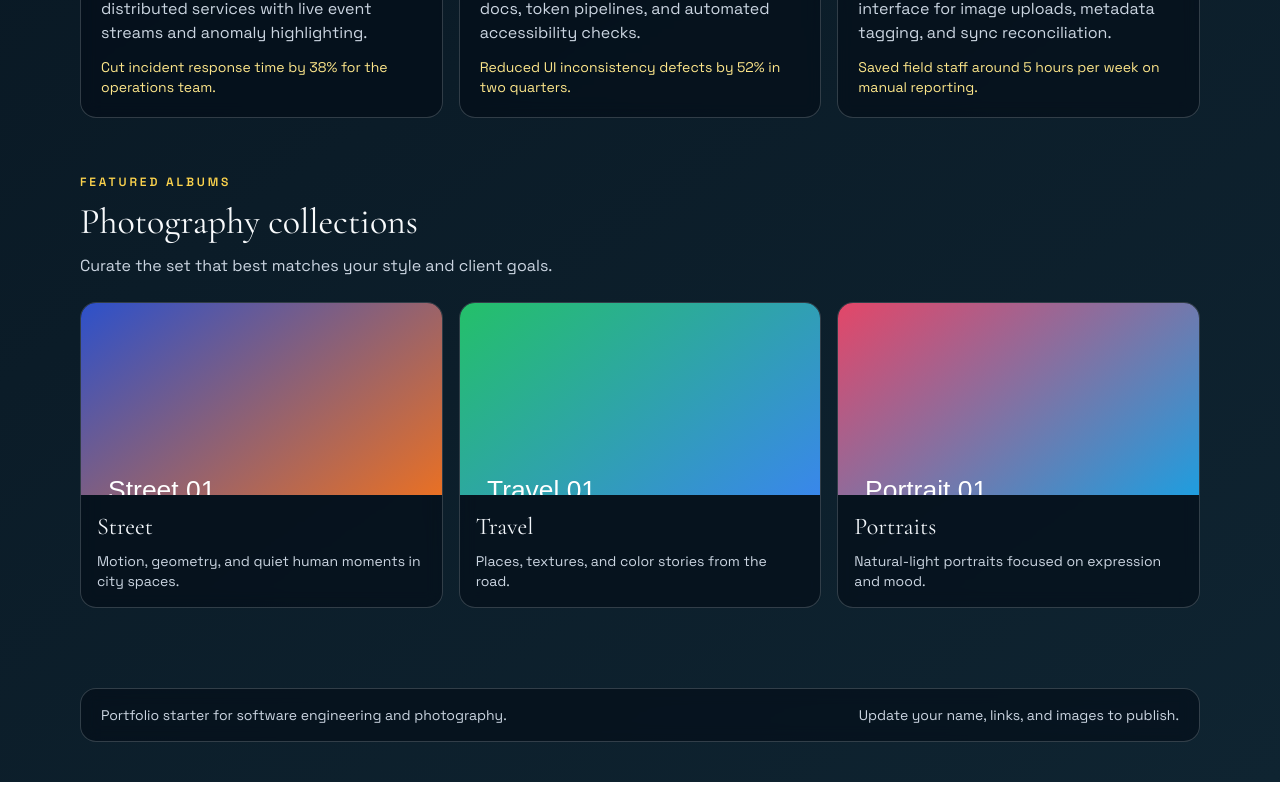
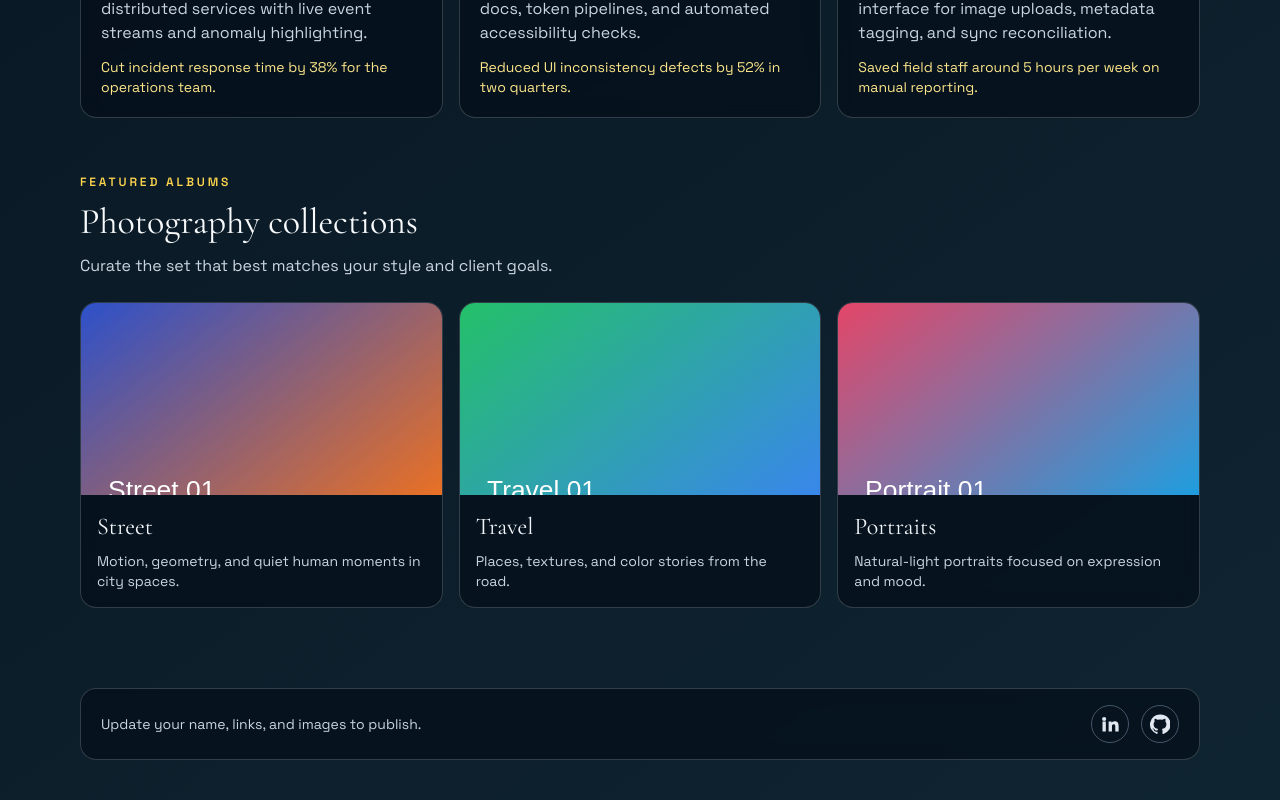
Before and after one commit to rynbhuiya/portfolio-website-v1, a Next.js app: page / in a window 1280 px wide. Shown: the part 898-1698 px from the top of the page. Built offline with nearby package versions, Linux system fonts and the light colour scheme.

Commit message:
add footer icons

```diff
--- a/src/components/SiteFooter.tsx
+++ b/src/components/SiteFooter.tsx
@@ -1,9 +1,35 @@
 export function SiteFooter() {
+  const linkedinUrl = "https://www.linkedin.com/in/rynbhuiya/";
+  const githubUrl = "https://github.com/rynbhuiya";
+
   return (
     <footer className="site-shell pb-10 pt-4">
       <div className="glass-panel flex flex-wrap items-center justify-between gap-3 px-5 py-4 text-sm text-slate-300">
-        <p>Portfolio starter for software engineering and photography.</p>
         <p>Update your name, links, and images to publish.</p>
+        <div className="flex items-center gap-3">
+          <a
+            href={linkedinUrl}
+            target="_blank"
+            rel="noreferrer"
+            aria-label="LinkedIn profile"
+            className="rounded-full border border-slate-600 p-2 text-slate-200 transition hover:border-amber-300 hover:text-amber-200"
+          >
+            <svg viewBox="0 0 24 24" className="h-5 w-5 fill-current" aria-hidden="true">
+              <path d="M4.98 3.5a2.5 2.5 0 1 0 0 5 2.5 2.5 0 0 0 0-5ZM3 9h4v12H3V9Zm7 0h3.8v1.64h.05c.53-1 1.82-2.05 3.74-2.05 4 0 4.75 2.63 4.75 6.06V21h-4v-5.57c0-1.33-.03-3.04-1.86-3.04-1.86 0-2.14 1.45-2.14 2.95V21h-4V9Z" />
+            </svg>
+          </a>
+          <a
+            href={githubUrl}
+            target="_blank"
+            rel="noreferrer"
+            aria-label="GitHub profile"
+            className="rounded-full border border-slate-600 p-2 text-slate-200 transition hover:border-amber-300 hover:text-amber-200"
+          >
+            <svg viewBox="0 0 24 24" className="h-5 w-5 fill-current" aria-hidden="true">
+              <path d="M12 .5a12 12 0 0 0-3.79 23.39c.6.11.82-.26.82-.58v-2.04c-3.34.72-4.04-1.43-4.04-1.43-.55-1.38-1.34-1.75-1.34-1.75-1.1-.74.08-.73.08-.73 1.21.09 1.85 1.25 1.85 1.25 1.08 1.84 2.82 1.31 3.5 1 .11-.79.42-1.31.76-1.62-2.67-.3-5.48-1.33-5.48-5.9 0-1.3.47-2.37 1.24-3.2-.12-.3-.54-1.52.12-3.17 0 0 1.01-.33 3.3 1.22a11.5 11.5 0 0 1 6 0c2.28-1.55 3.29-1.22 3.29-1.22.66 1.65.24 2.87.12 3.17.77.83 1.24 1.9 1.24 3.2 0 4.58-2.81 5.6-5.49 5.9.43.38.82 1.1.82 2.22v3.29c0 .32.22.7.83.58A12 12 0 0 0 12 .5Z" />
+            </svg>
+          </a>
+        </div>
       </div>
     </footer>
   );
```
